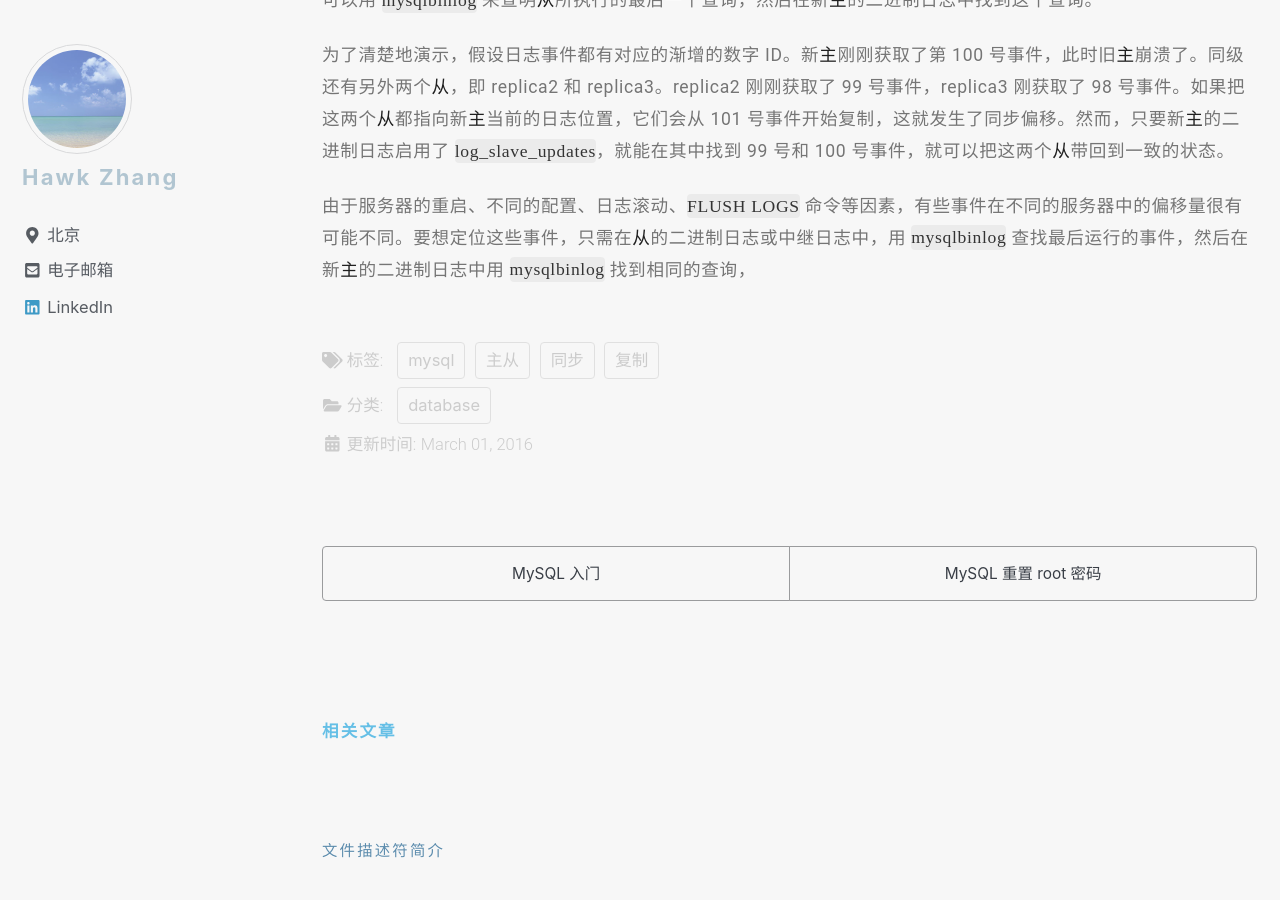
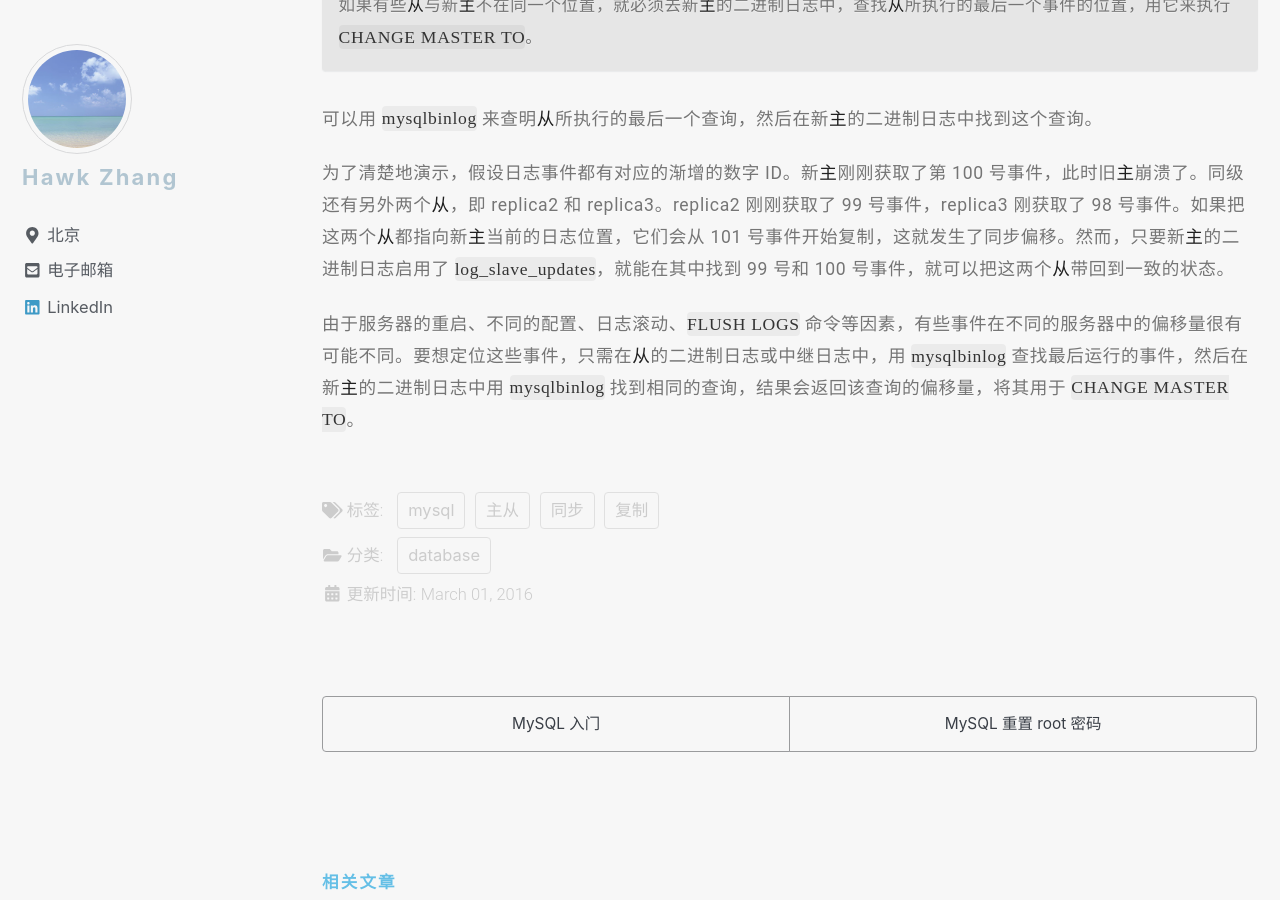
Before and after one commit to narru888/linotes_note, a Jekyll site: the page built from _posts/mysql/2016-03-01-master.slave.md, in a window 1280 px wide and 900 px high, scrolled down 52399 px. Built offline with Jekyll 4.4.1, drawn with Linux system fonts in a browser that asks for light colours; nearby versions of some CDN libraries; a script that is not in the unit is left out.

Commit message:
update on 2018-08-16 13:20:01 CST

```diff
--- a/_posts/mysql/2016-03-01-master.slave.md
+++ b/_posts/mysql/2016-03-01-master.slave.md
@@ -1598,6 +1598,7 @@
 12. 在每个*从*上运行 `CHANGE MASTER TO` 命令，指向新*主*，在此使用第 7 步记下来的坐标。
 
 把*从*提升为*主*时，一定要确保其中的*从*专用的数据库、表格、权限都被彻底移除，同时还需要修改原有针对*从*的配置参数，如 `innodb_flush_log_at_trx_commit` 选项。同样道理，如果把*主*降级为*从*，也需要如此操作。
+{: .notice}
 
 当然，如果最初给*主*和*从*是完全一样的配置，就不需要修改任何东西了。
 
@@ -1634,9 +1635,10 @@
 #### 定位到需要的日志位置
 
 如果有些*从*与新*主*不在同一个位置，就必须去新*主*的二进制日志中，查找*从*所执行的最后一个事件的位置，用它来执行 `CHANGE MASTER TO`。
+{: .notice}
 
 可以用 `mysqlbinlog` 来查明*从*所执行的最后一个查询，然后在新*主*的二进制日志中找到这个查询。
 
 为了清楚地演示，假设日志事件都有对应的渐增的数字 ID。新*主*刚刚获取了第 100 号事件，此时旧*主*崩溃了。同级还有另外两个*从*，即 replica2 和 replica3。replica2 刚刚获取了 99 号事件，replica3 刚获取了 98 号事件。如果把这两个*从*都指向新*主*当前的日志位置，它们会从 101 号事件开始复制，这就发生了同步偏移。然而，只要新*主*的二进制日志启用了 `log_slave_updates`，就能在其中找到 99 号和 100 号事件，就可以把这两个*从*带回到一致的状态。
 
-由于服务器的重启、不同的配置、日志滚动、`FLUSH LOGS` 命令等因素，有些事件在不同的服务器中的偏移量很有可能不同。要想定位这些事件，只需在*从*的二进制日志或中继日志中，用 `mysqlbinlog` 查找最后运行的事件，然后在新*主*的二进制日志中用 `mysqlbinlog` 找到相同的查询，
+由于服务器的重启、不同的配置、日志滚动、`FLUSH LOGS` 命令等因素，有些事件在不同的服务器中的偏移量很有可能不同。要想定位这些事件，只需在*从*的二进制日志或中继日志中，用 `mysqlbinlog` 查找最后运行的事件，然后在新*主*的二进制日志中用 `mysqlbinlog` 找到相同的查询，结果会返回该查询的偏移量，将其用于 `CHANGE MASTER TO`。
```
